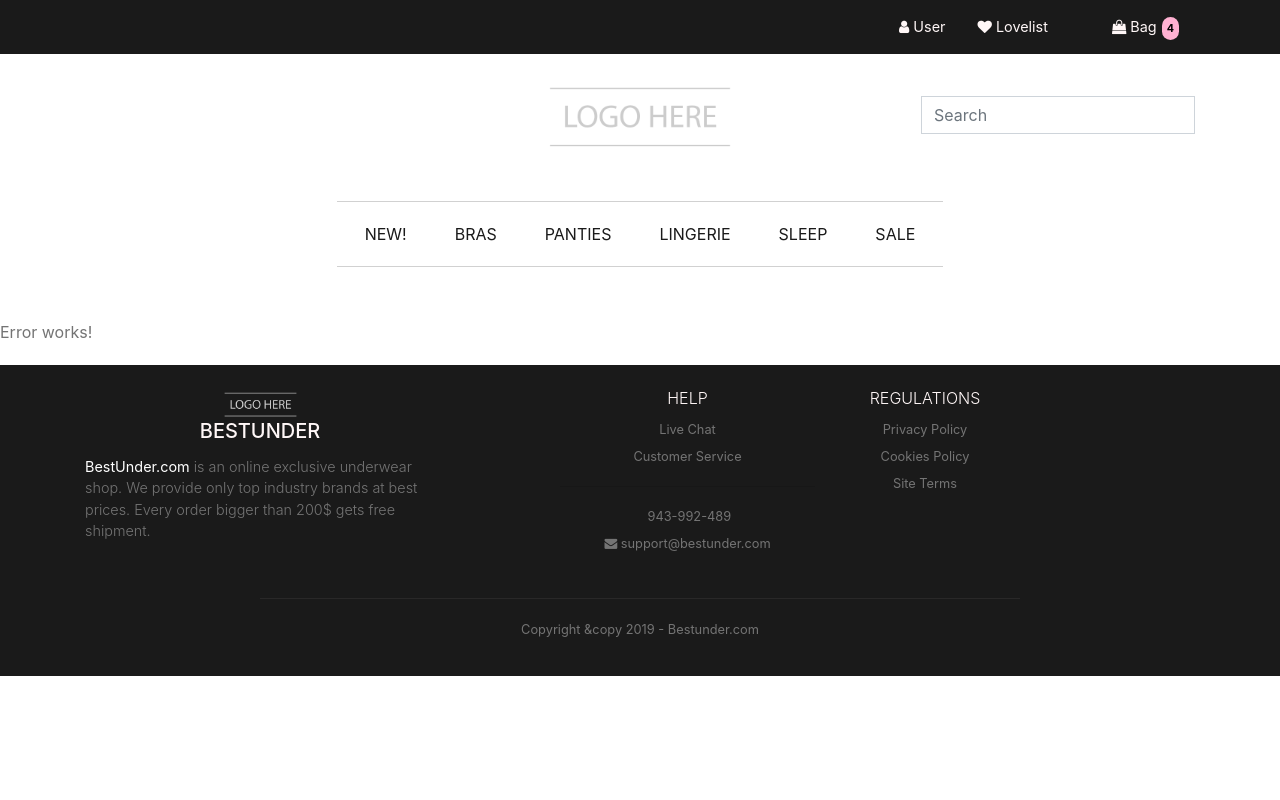
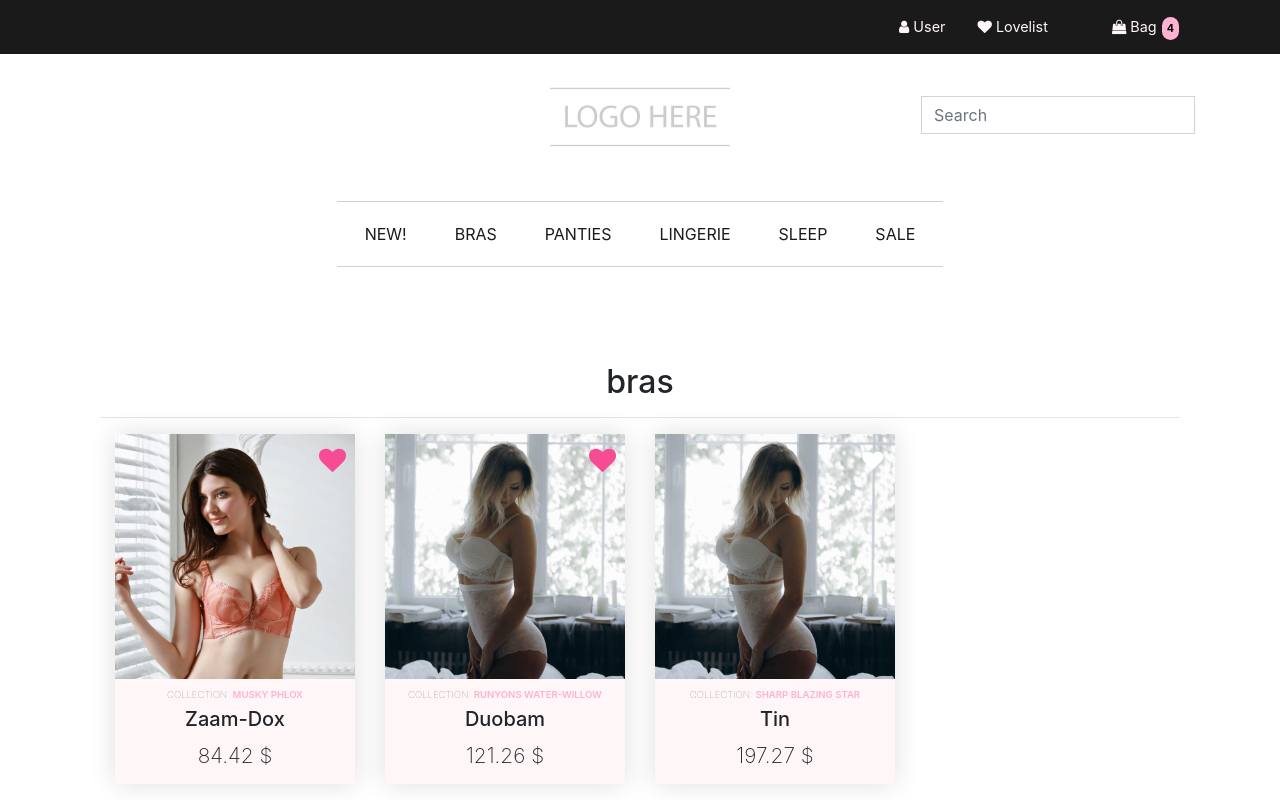
Before and after one commit to maxmatula/bestunder-spa, an Angular app: page /category/bras in a window 1280 px wide. Shown: the top 800 px of the page. Built offline with nearby package versions, Linux system fonts and the light colour scheme.

Commit message:
categories view

```diff
--- a/src/_models/product.ts
+++ b/src/_models/product.ts
@@ -1,6 +1,7 @@
 export interface Product {
     id: number;
     name: string;
+    category: string;
     description: string;
     collection: string;
     price: number;
--- a/src/_services/product.service.ts
+++ b/src/_services/product.service.ts
@@ -1,5 +1,6 @@
 import { Injectable } from '@angular/core';
 import { Product } from 'src/_models/product';
+import { Category } from 'src/_models/category';
 
 @Injectable({
     providedIn: 'root'
@@ -11,6 +12,7 @@ export class ProductService {
             {
                 id: 1,
                 name: 'Zaam-Dox',
+                category: 'bras',
                 description: 'Nullam porttitor lacus at turpis. Donec posuere metus vitae ipsum. Aliquam non mauris.',
                 collection: 'Musky Phlox',
                 price: 84.42,
@@ -20,6 +22,7 @@ export class ProductService {
             {
                 id: 2,
                 name: 'Duobam',
+                category: 'bras',
                 description: 'Fusce consequat. Nulla nisl. Nunc nisl.',
                 collection: 'Runyons Water-willow',
                 price: 121.26,
@@ -29,6 +32,7 @@ export class ProductService {
             {
                 id: 3,
                 name: 'Tin',
+                category: 'bras',
                 description: 'Curabitur gravida nisi at nibh. ',
                 collection: 'Sharp Blazing Star',
                 price: 197.27,
@@ -38,6 +42,7 @@ export class ProductService {
             {
                 id: 4,
                 name: 'Konklux',
+                category: 'panties',
                 description: 'Nulla ut erat id mauris vulputate elementum. Nullam varius. Nulla facilisi.',
                 collection: 'Hyssopleaf Sandmat',
                 price: 252.26,
@@ -47,6 +52,7 @@ export class ProductService {
             {
                 id: 5,
                 name: 'Ventosanzap',
+                category: 'panties',
                 description: 'Duis consequat dui nec nisi volutpat eleifend. Donec ut dolor. Morbi vel lectus in quam fringilla rhoncus.',
                 collection: 'Sachsia',
                 price: 272.26,
@@ -56,6 +62,7 @@ export class ProductService {
             {
                 id: 6,
                 name: 'Job',
+                category: 'panties',
                 description: 'Sed sagittis. Nam congue, risus semper porta volutpat,',
                 collection: 'Cuban Nutrush',
                 price: 218.37,
@@ -65,6 +72,7 @@ export class ProductService {
             {
                 id: 7,
                 name: 'Daltfresh',
+                category: 'lingerie',
                 description: 'Aenean lectus. Pellentesque eget nunc. Donec quis orci eget orci vehicula condimentum.',
                 collection: 'Stenocybe Lichen',
                 price: 256.83,
@@ -74,6 +82,7 @@ export class ProductService {
             {
                 id: 8,
                 name: 'Gembucket',
+                category: 'lingerie',
                 description: 'Aenean lectus. Pellentesque eget nunc. Donec quis orci eget orci vehicula condimentum.',
                 collection: 'Currant Tomato',
                 price: 177.96,
@@ -83,6 +92,7 @@ export class ProductService {
             {
                 id: 9,
                 name: 'Rank',
+                category: 'lingerie',
                 description: 'Pellentesque at nulla. Suspendisse potenti. Cras in purus eu magna vulputate luctus.',
                 collection: 'Shortleaf Lobelia',
                 price: 239.4,
@@ -92,6 +102,7 @@ export class ProductService {
             {
                 id: 10,
                 name: 'Stringtough',
+                category: 'lingerie',
                 description: 'Aenean fermentum. Donec ut mafend luctus, ultricies eu, nibh.',
                 collection: 'Suksdorfs Indian Paintbrush',
                 price: 235.49,
@@ -119,4 +130,9 @@ export class ProductService {
 
         return -1;
     }
+
+    getProductsByCategory(category: string) {
+        const prod = this.products.filter(p => p.category === category);
+        return prod;
     }
+}
--- a/src/app/Home/Home.component.html
+++ b/src/app/Home/Home.component.html
@@ -43,5 +43,4 @@
       </div>
     </div>
   </div>
-
 </div>
--- a/src/app/Nav/Nav.component.html
+++ b/src/app/Nav/Nav.component.html
@@ -31,7 +31,7 @@
     <div class="col-sm-4 text-left">
     </div>
     <div class="col-sm-4 text-center">
-      <a [routerLink]="['']">
+      <a [routerLink]="['/']">
         <img class="img-fluid" src="assets/img/nologo.png" alt="Bestunder">
       </a>
     </div>
@@ -46,22 +46,22 @@
     <div class="nav-categories p-1">
       <ul class="navbar-nav">
         <li class="nav-item">
-          <a class="nav-link p-3 mr-2 ml-2" href="#"> New!</a>
+          <a class="nav-link p-3 mr-2 ml-2" [routerLink]="['/category/', 'new']"> New!</a>
         </li>
         <li class="nav-item">
-          <a class="nav-link p-3 mr-2 ml-2" href="#"> Bras</a>
+          <a class="nav-link p-3 mr-2 ml-2" [routerLink]="['/category/', 'bras']"> Bras</a>
         </li>
         <li class="nav-item">
-          <a class="nav-link p-3 mr-2 ml-2" href="#"> Panties</a>
+          <a class="nav-link p-3 mr-2 ml-2" [routerLink]="['/category/', 'panties']"> Panties</a>
         </li>
         <li class="nav-item">
-          <a class="nav-link p-3 mr-2 ml-2" href="#"> Lingerie</a>
+          <a class="nav-link p-3 mr-2 ml-2" [routerLink]="['/category/', 'lingerie']"> Lingerie</a>
         </li>
         <li class="nav-item">
-          <a class="nav-link p-3 mr-2 ml-2" href="#"> Sleep</a>
+          <a class="nav-link p-3 mr-2 ml-2" [routerLink]="['/category/', 'sleep']"> Sleep</a>
         </li>
         <li class="nav-item">
-          <a class="nav-link p-3 mr-2 ml-2" href="#"> Sale</a>
+          <a class="nav-link p-3 mr-2 ml-2" [routerLink]="['/category/', 'sale']"> Sale</a>
         </li>
       </ul>
     </div>
--- a/src/app/app.module.ts
+++ b/src/app/app.module.ts
@@ -13,6 +13,7 @@ import { ProductDetailsComponent } from './product/product-details/product-detai
 import { CookiesComponent } from './static-pages/Cookies/Cookies.component';
 import { PrivacyComponent } from './static-pages/Privacy/Privacy.component';
 import { TermsComponent } from './static-pages/Terms/Terms.component';
+import { CategoryComponent } from './home-c/category/category.component';
 
 @NgModule({
    declarations: [
@@ -25,7 +26,8 @@ import { TermsComponent } from './static-pages/Terms/Terms.component';
       ProductDetailsComponent,
       CookiesComponent,
       PrivacyComponent,
-      TermsComponent
+      TermsComponent,
+      CategoryComponent
    ],
    imports: [
       BrowserModule,
--- /dev/null
+++ b/src/app/home-c/category/category.component.html
@@ -0,0 +1,13 @@
+<div class="container mt-5 mb-5">
+  <div class="col-sm-12">
+    <h2 class="text-center">{{catName}}</h2>
+    <hr />
+    <div class="product-list">
+      <div class="row">
+        <div class="col-sm-12">
+          <app-product-card *ngFor="let product of products" [product]="product"></app-product-card>
+        </div>
+      </div>
+    </div>
+  </div>
+</div>
--- /dev/null
+++ b/src/app/home-c/category/category.component.ts
@@ -0,0 +1,27 @@
+import { Component, OnInit } from '@angular/core';
+import { ProductService } from 'src/_services/product.service';
+import { ActivatedRoute } from '@angular/router';
+import { Product } from 'src/_models/product';
+
+@Component({
+  selector: 'app-category',
+  templateUrl: './category.component.html',
+  styleUrls: ['./category.component.css']
+})
+export class CategoryComponent implements OnInit {
+  products: Product[];
+  catName: string;
+
+  constructor(private productService: ProductService, private route: ActivatedRoute) { }
+
+  ngOnInit() {
+    this.route.params.subscribe(routeParams => {
+      this.catName = routeParams.name;
+      this.getCategoryProducts(routeParams.name);
+    });
+  }
+
+  getCategoryProducts(name: string) {
+    this.products = this.productService.getProductsByCategory(name);
+  }
+}
--- a/src/app/home-c/product-card/product-card.component.html
+++ b/src/app/home-c/product-card/product-card.component.html
@@ -2,9 +2,9 @@
   <div class="card-m">
     <div class="card-m-header">
       <img class="img-card" src="{{product.imageUrl}}" alt="{{product.description}}">
-      <span class="heart" [ngClass]="{'liked': liked}">
+      <span class="heart" [ngClass]="{'liked': product.liked}">
         <i class="fa fa-heart" (click)="switchLiked()"></i></span>
-      <button class="product-more" [routerLink]="['product/details/', product.id]">
+      <button class="product-more" [routerLink]="['/product/details/', product.id]">
         DETAILS
       </button>
     </div>
--- a/src/app/home-c/product-card/product-card.component.ts
+++ b/src/app/home-c/product-card/product-card.component.ts
@@ -8,7 +8,6 @@ import { Product } from 'src/_models/product';
 })
 export class ProductCardComponent implements OnInit {
   @Input() product: Product;
-  liked = false;
 
   constructor() { }
 
@@ -16,7 +15,7 @@ export class ProductCardComponent implements OnInit {
   }
 
   switchLiked() {
-    this.liked = !this.liked;
+    this.product.liked = !this.product.liked;
   }
 
 }
--- a/src/app/routes.ts
+++ b/src/app/routes.ts
@@ -5,6 +5,7 @@ import { ProductDetailsComponent } from './product/product-details/product-detai
 import { TermsComponent } from './static-pages/Terms/Terms.component';
 import { CookiesComponent } from './static-pages/Cookies/Cookies.component';
 import { PrivacyComponent } from './static-pages/Privacy/Privacy.component';
+import { CategoryComponent } from './home-c/category/category.component';
 
 export const appRoutes: Routes = [
 
@@ -12,6 +13,7 @@ export const appRoutes: Routes = [
     {path: 'terms', component: TermsComponent},
     {path: 'cookies', component: CookiesComponent},
     {path: 'privacy', component: PrivacyComponent},
+    {path: 'category/:name', component: CategoryComponent},
     {path: 'product/details/:id', component: ProductDetailsComponent},
     {path: '**', component: ErrorComponent}
 ];
--- a/src/styles.css
+++ b/src/styles.css
@@ -179,7 +179,7 @@ body {
 }
 
 .collection {
-    font-size: 0.7rem;
+    font-size: 0.6rem;
     font-weight: 100;
     margin:0;
     text-transform: uppercase;
@@ -187,7 +187,7 @@ body {
 
 .collection-c {
     font-weight: 600;
-    font-size: 0.7rem;
+    font-size: 0.6rem;
     color: rgb(255, 177, 210)!important;
     text-transform: uppercase;
 }
@@ -214,7 +214,7 @@ body {
 }
 
 .heart:hover {
-    transform: scale(1.2, 1.2);
+    transform: scale(1.3, 1.3);
     color: rgb(255, 177, 210);
     transition: ease-in-out 100ms;
     cursor: pointer;
@@ -227,7 +227,7 @@ body {
 }
 
 .liked {
-    transform: scale(1.4, 1.4);
+    transform: scale(1.3, 1.3);
     color: rgb(247, 75, 147)!important;
     cursor: pointer;
     transition: ease-in-out 100ms;
```
Also changed, not shown: src/app/home-c/category/category.component.css (added), 1 other file (tests, documents, lock files or other folders). Lines whose indentation alone changed are shown as unchanged.
